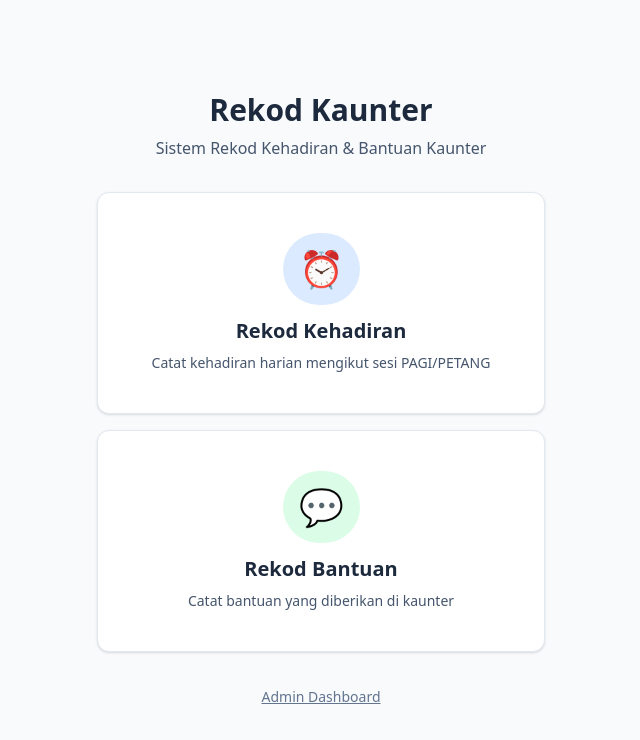
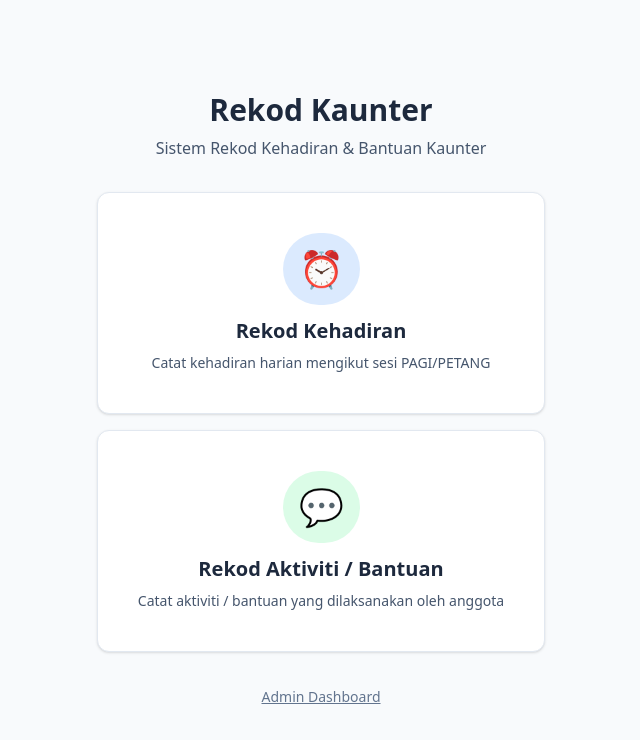
Before and after one commit to kamkikorich/kaunter-record, a Next.js app: page / in a window 1280 px wide. Shown: the top 740 px of the page, without its empty margins (319-959 px from the left). Built offline with nearby package versions, Linux system fonts and the light colour scheme.

Commit message:
feat: rename 'Rekod Bantuan' to 'Rekod Aktiviti / Bantuan' in UI and docs

```diff
--- a/app/bantuan/page.tsx
+++ b/app/bantuan/page.tsx
@@ -231,7 +231,7 @@ export default function BantuanPage() {
 
         <div className="card">
           <h1 className="text-2xl font-bold text-slate-800 mb-6 text-center">
-            Rekod Bantuan
+            Rekod Aktiviti / Bantuan
           </h1>
 
           {step === "pin" && (
@@ -318,14 +318,14 @@ export default function BantuanPage() {
 
               <div>
                 <label className="label" htmlFor="remark">
-                  Keterangan Bantuan
+                  Keterangan Aktiviti / Bantuan
                 </label>
                 <textarea
                   id="remark"
                   className="input min-h-[100px] resize-none"
                   value={remark}
                   onChange={(e) => setRemark(e.target.value)}
-                  placeholder="Terangkan bantuan yang akan diberikan (minima 20 aksara)"
+                  placeholder="Terangkan aktiviti / bantuan yang dilaksanakan (minima 20 aksara)"
                   required
                 />
                 <p className="text-xs text-slate-500 mt-1">
@@ -348,7 +348,7 @@ export default function BantuanPage() {
                   className="btn-primary flex-1"
                   disabled={loading || remark.trim().length < 20}
                 >
-                  {loading ? "Memproses..." : "Mulakan Bantuan"}
+                  {loading ? "Memproses..." : "Mulakan Aktiviti / Bantuan"}
                 </button>
               </div>
             </form>
@@ -385,7 +385,7 @@ export default function BantuanPage() {
                 onClick={handleEndBantuan}
                 disabled={loading}
               >
-                {loading ? "Memproses..." : "Tamatkan Bantuan"}
+                {loading ? "Memproses..." : "Tamatkan Aktiviti / Bantuan"}
               </button>
             </div>
           )}
@@ -394,7 +394,7 @@ export default function BantuanPage() {
             <div className="text-center space-y-4">
               <div className="status-success">
                 <div className="text-4xl mb-2">✅</div>
-                <p className="font-medium">Bantuan Berjaya Ditamatkan</p>
+                <p className="font-medium">Aktiviti / Bantuan Berjaya Ditamatkan</p>
               </div>
 
               <div className="p-4 bg-slate-100 rounded-lg">
@@ -409,7 +409,7 @@ export default function BantuanPage() {
                 className="btn-primary w-full"
                 onClick={resetForm}
               >
-                Rekod Bantuan Lain
+                Rekod Lain
               </button>
             </div>
           )}
--- a/app/page.tsx
+++ b/app/page.tsx
@@ -46,10 +46,10 @@ export default function HomePage() {
                 </span>
               </div>
               <h2 className="text-xl font-semibold text-slate-800 mb-2">
-                Rekod Bantuan
+                Rekod Aktiviti / Bantuan
               </h2>
               <p className="text-slate-600 text-sm">
-                Catat bantuan yang diberikan di kaunter
+                Catat aktiviti / bantuan yang dilaksanakan oleh anggota
               </p>
             </div>
           </Link>
```
Also changed, not shown: 1 other file (tests, documents, lock files or other folders).
